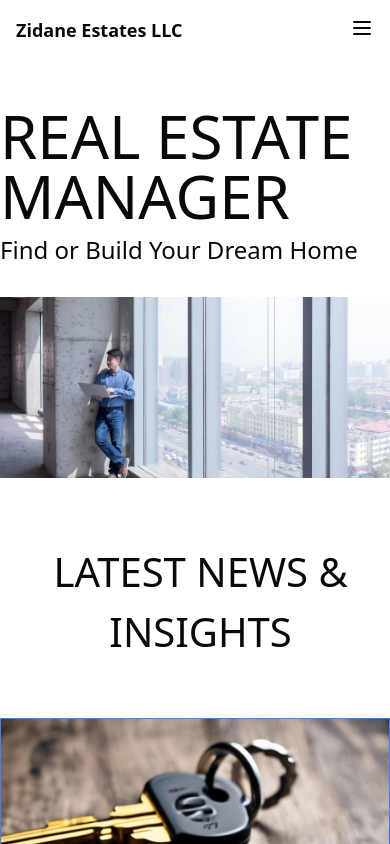
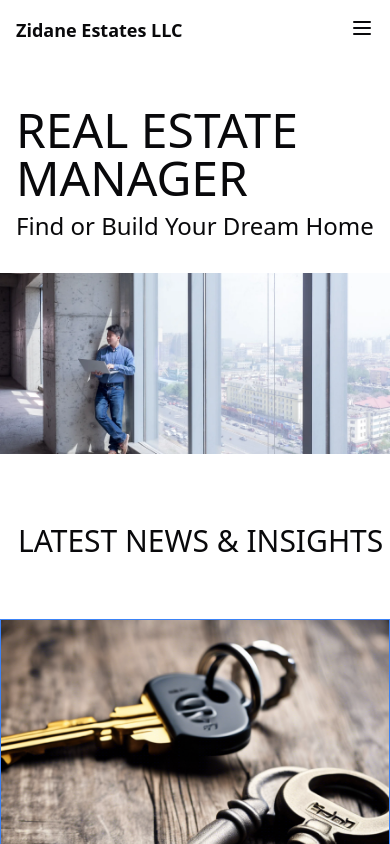
Before and after one commit to Faisal-pixel/zidane-estates-llc, a Next.js app: page / in a window 390 px wide. Shown: the top 844 px of the page. Built offline with nearby package versions, Linux system fonts and the light colour scheme.

Commit message:
fixing some responsiveness

```diff
--- a/src/app/page.tsx
+++ b/src/app/page.tsx
@@ -29,7 +29,7 @@ const cards: LCard[] = [
   },
 ];
 
-const headingTextStyle = "text-[40px] text-center pl-[0.7rem] mt-16 mb-14 md:text-[64px] md:text-left";
+const headingTextStyle = "text-[30px] sm:text-[40px] text-center pl-[0.7rem] mt-16 mb-14 md:text-[64px] md:text-left";
 
 export default function Home() {
   return (
--- a/src/components/FeaturedListings.tsx
+++ b/src/components/FeaturedListings.tsx
@@ -76,7 +76,7 @@ export function CarouselSize() {
 
 const FeaturedListings = ({headingTextStyle}: Props) => {
   return (
-    <section id='featured-listings'>
+    <section id='featured-listings' className='mx-4 md:mx-0'>
       <div className={headingTextStyle}>
             <h2>FEATURED LISTINGS</h2>
         </div>
--- a/src/components/Hero.tsx
+++ b/src/components/Hero.tsx
@@ -7,8 +7,8 @@ import HeroImg from "@/images/heros.jpg"
 const Hero = () => {
   return (
     <div>
-        <div>
-            <h1 className='mt-[62px] mb-2 text-6xl'>REAL ESTATE MANAGER</h1>
+        <div className='mx-4 md:mx-0'>
+            <h1 className='mt-[62px] mb-2 text-5xl md:text-6xl'>REAL ESTATE MANAGER</h1>
             <p className="mb-[31px] text-2xl">Find or Build Your Dream Home</p>
         </div>
 
```
